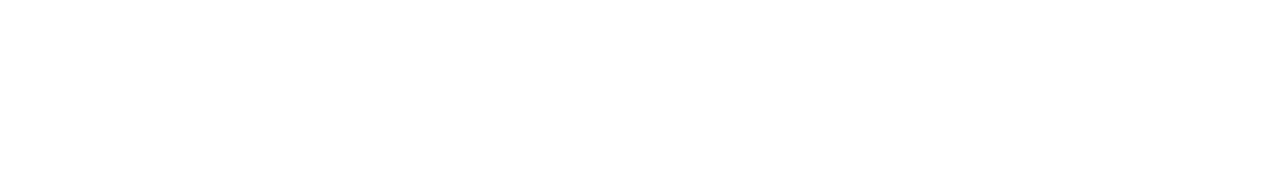
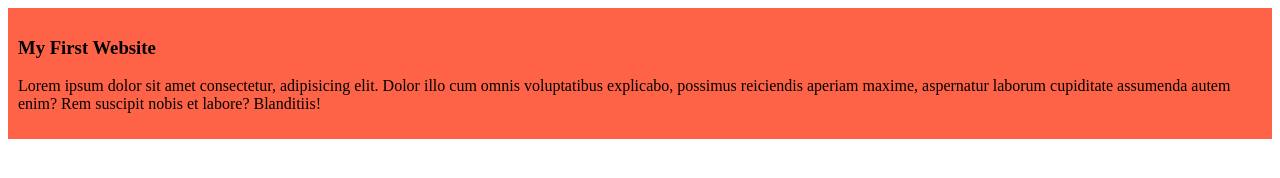
Before and after one commit to humairakbar/my-first-repo, a plain HTML site: page index.html in a window 1280 px wide. Drawn offline with Linux system fonts and the light colour scheme.

Commit message:
added the first blog

```diff
--- a/index.html
+++ b/index.html
@@ -4,8 +4,13 @@
     <meta charset="UTF-8">
     <meta name="viewport" content="width=device-width, initial-scale=1.0">
     <title>My First Github Repo</title>
+    <link rel="stylesheet" href="styles/blog.css">
 </head>
 <body>
+    <div>
+        <h3>My First Website</h3>
+        <p>Lorem ipsum dolor sit amet consectetur, adipisicing elit. Dolor illo cum omnis voluptatibus explicabo, possimus reiciendis aperiam maxime, aspernatur laborum cupiditate assumenda autem enim? Rem suscipit nobis et labore? Blanditiis!</p>
+    </div>
 
 </body>
 </html>
--- /dev/null
+++ b/styles/blog.css
@@ -0,0 +1,4 @@
+div{
+    background-color: tomato;
+    padding: 10px;
+}
```
